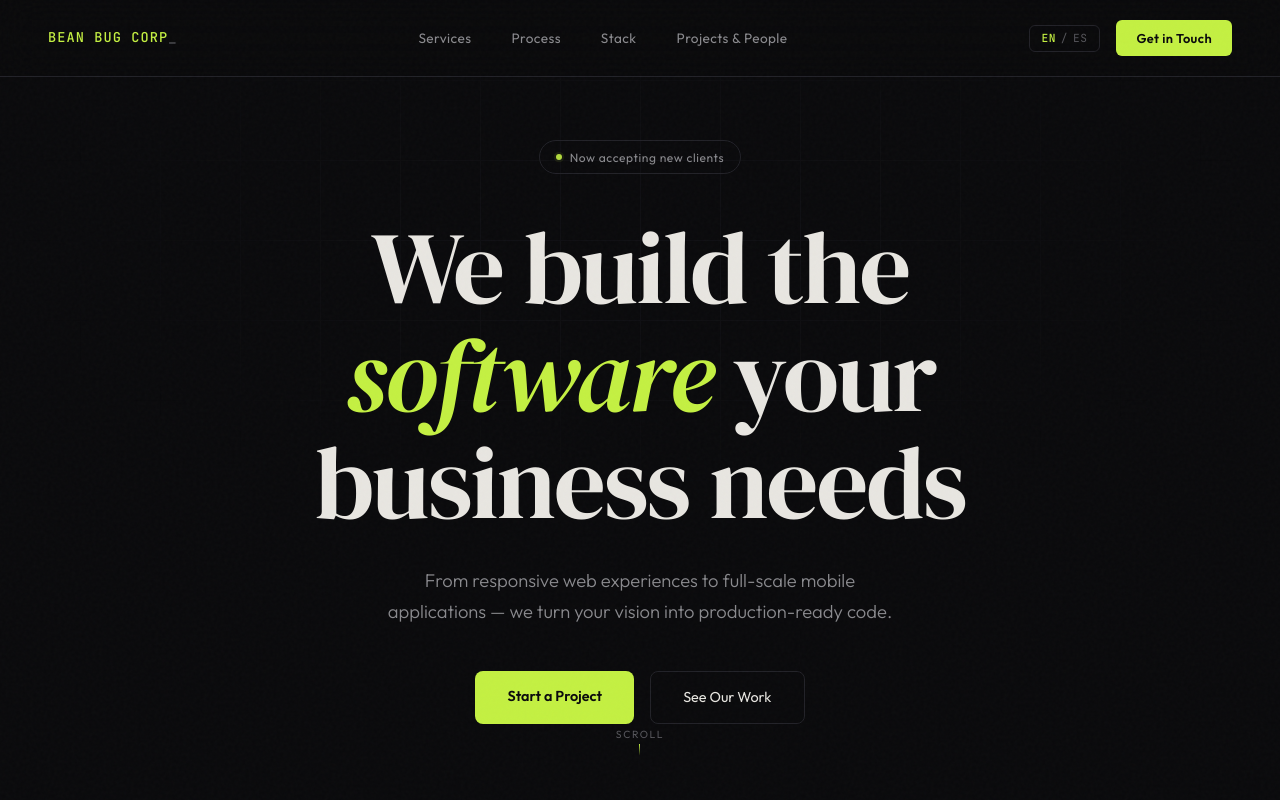
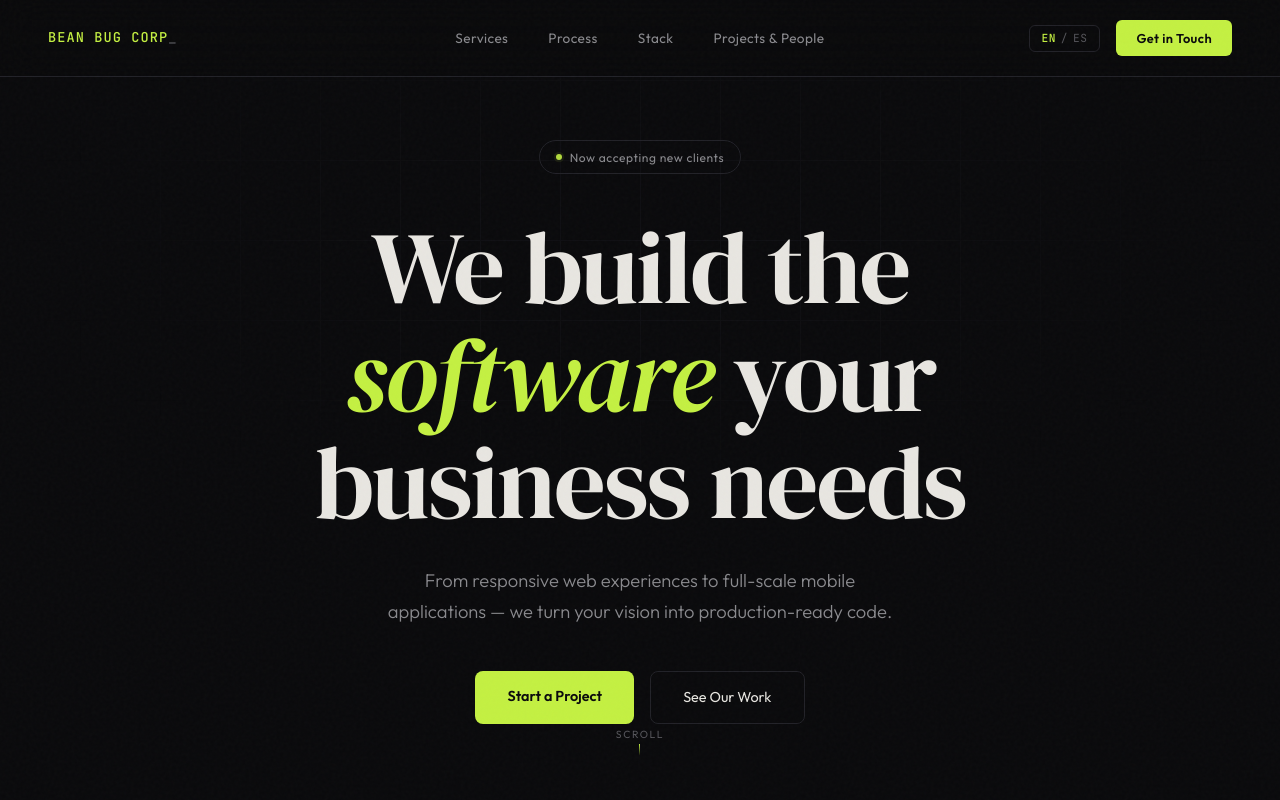
Before and after one commit to BeanBugCorp/WebPage, a React (Vite) app: page / in a window 1280 px wide. Shown: the top 800 px of the page. Built offline with nearby package versions, Linux system fonts and the light colour scheme.

Commit message:
centered nav

```diff
--- a/src/CSS/Navbar.module.css
+++ b/src/CSS/Navbar.module.css
@@ -29,6 +29,7 @@
 .links {
   display: flex;
   gap: 2.5rem;
+  transform: translateX(10%);
 }
 
 .links a {
```
